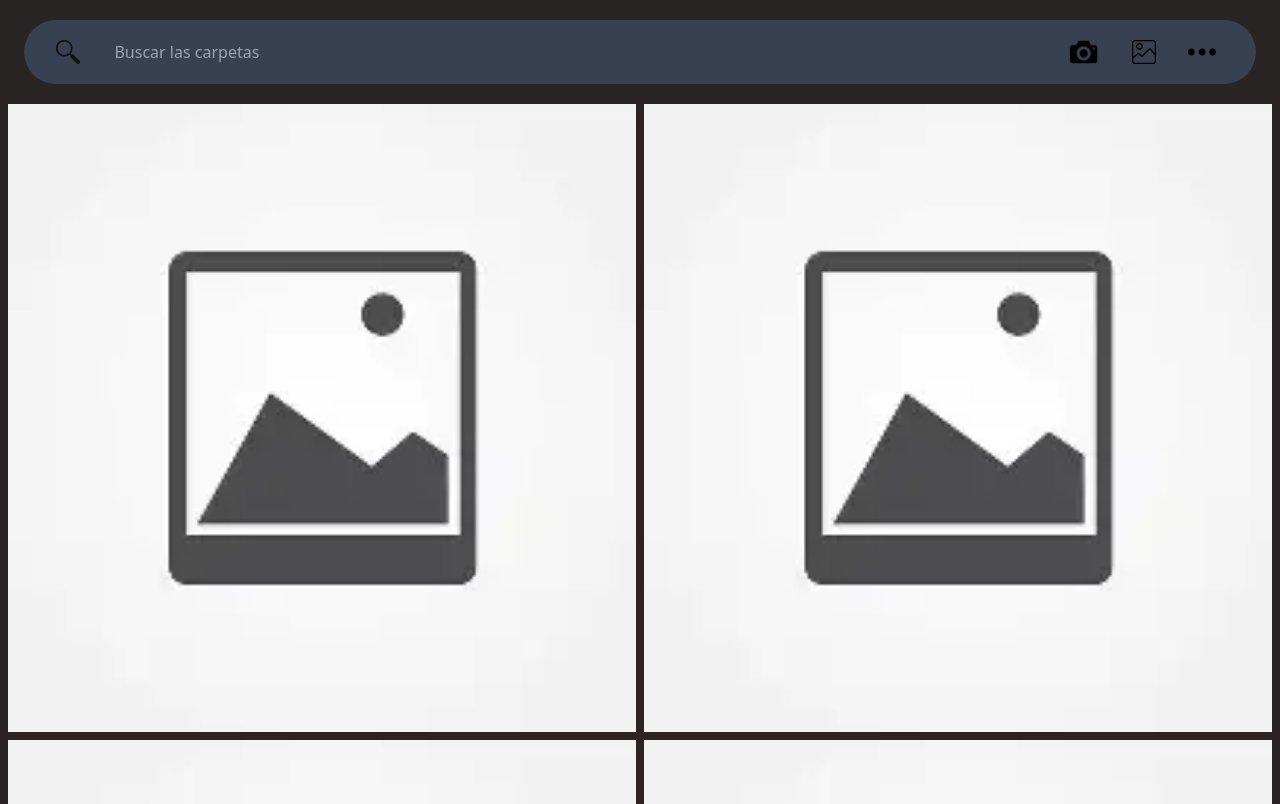
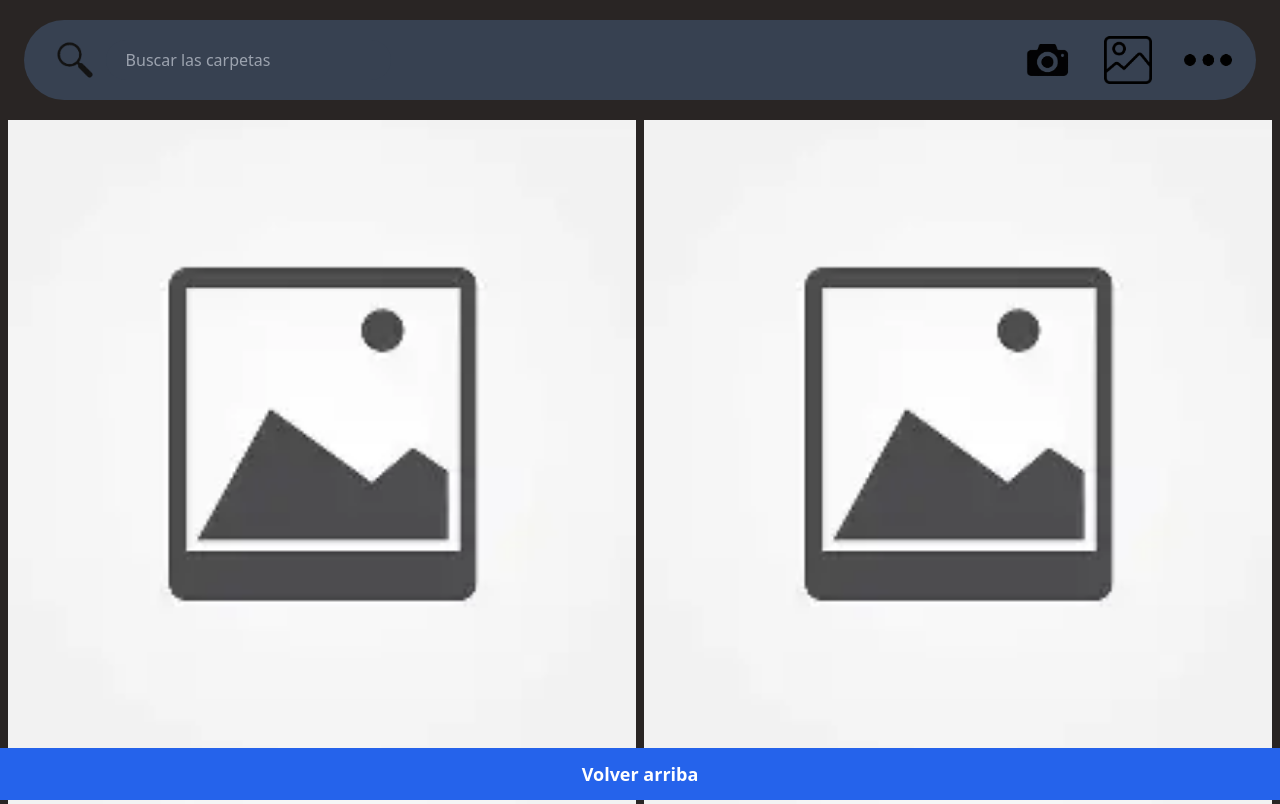
Before and after one commit to Monsa5/Zgallery, a plain HTML site: page index.html in a window 1280 px wide. Shown: the top 804 px of the page. Drawn offline with nearby package versions, Linux system fonts and the light colour scheme.

Commit message:
Update index.html

```diff
--- a/index.html
+++ b/index.html
@@ -6,22 +6,30 @@
 	<title>Practicas</title>
 	<script src="https://cdn.tailwindcss.com"></script>
 </head>
-<body class="bg-stone-800">
+<body class="bg-stone-800 min-h-screen relative">
 
 	<header>
 		<nav class="bg-gray-700 mt-5 mx-6 p-1 rounded-full flex items-center justify-between">
 
 			<!-- Buscador -->
 			<div class="flex items-center space-x-2">
-				<button id="toggleIcon" class="p-3"><img src="Sprites/LupaIcono.png" class="w-8 ml-3 transition-transform duration-200"></button>
+				<button id="toggleIcon" class="p-3">
+					<img src="Sprites/LupaIcono.png" class="w-8 sm:w-10 md:w-12 ml-3 transition-transform duration-200">
+				</button>
 				<input type="text" placeholder="Buscar las carpetas" class="bg-gray-700 text-white px-5 py-2 rounded-full focus:outline-none w-full">
 			</div>
 
 			<!-- Iconos derecha -->
 			<div class="flex items-center space-x-2">
-				<button class="p-3 rounded-full transition duration-200 hover:bg-stone-500"><img src="Sprites/CamaraIcon.png" class="w-8 transition-transform duration-200 hover:scale-150"></button>
-				<button class="p-3 rounded-full transition duration-200 hover:bg-stone-500"><img src="Sprites/ImgIcono.png" class="w-6 transition-transform duration-200 hover:scale-150"></button>
-				<button class="p-3 rounded-full transition duration-200 hover:bg-stone-500 mr-4"><img src="Sprites/3pntIcono.png" class="w-7 mr-6 transition-transform duration-200 hover:scale-150"></button>
+				<button class="p-3 rounded-full transition duration-200 hover:bg-stone-500">
+					<img src="Sprites/CamaraIcon.png" class="w-8 sm:w-10 md:w-12 transition-transform duration-200 hover:scale-150">
+				</button>
+				<button class="p-3 rounded-full transition duration-200 hover:bg-stone-500">
+					<img src="Sprites/ImgIcono.png" class="w-8 sm:w-10 md:w-12 transition-transform duration-200 hover:scale-150">
+				</button>
+				<button class="p-3 rounded-full transition duration-200 hover:bg-stone-500 mr-4">
+					<img src="Sprites/3pntIcono.png" class="w-8 sm:w-10 md:w-12 mr-2 transition-transform duration-200 hover:scale-150">
+				</button>
 			</div>
 		</nav>
 	</header>
@@ -39,8 +47,15 @@
 		</div>
 	</main>
 
+	<!-- Botón fijo al pie de página -->
+	<footer>
+		<button class="fixed bottom-0 left-0 w-full bg-blue-600 text-white py-3 text-center text-lg font-semibold hover:bg-blue-700 transition">
+			Volver arriba
+		</button>
+	</footer>
+
 	<script>
-		<!-- Este Js da funcionalidad al boton buscar del encabezado -->
+		// Este JS da funcionalidad al botón buscar del encabezado
 		const button = document.getElementById("toggleIcon");
 		const img = button.querySelector("img");
 
@@ -48,8 +63,8 @@
 			if (img.src.includes("LupaIcono.png")) {
 				img.src = "Sprites/AtrasIcono.png";
 			} else {
-      				img.src = "Sprites/LupaIcono.png";
-   			}
+				img.src = "Sprites/LupaIcono.png";
+			}
 		});
 	</script>
 
```
